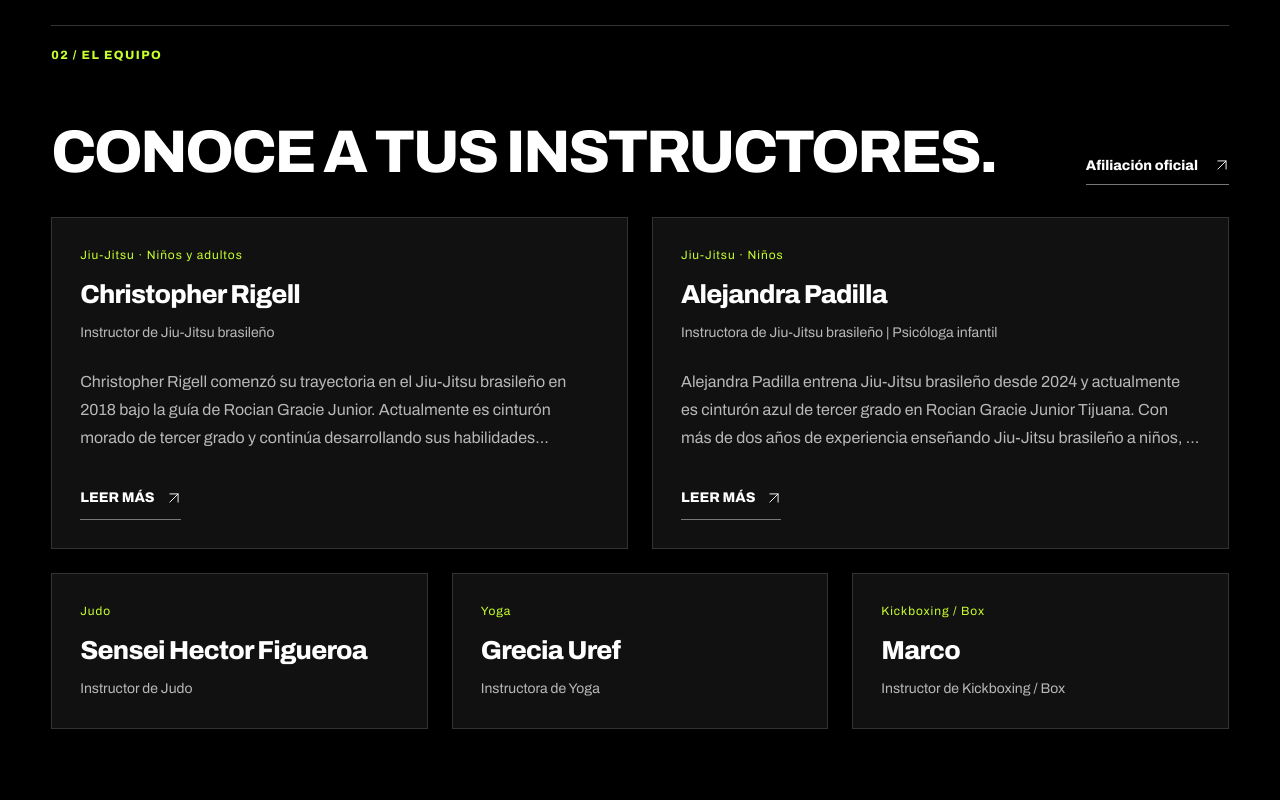
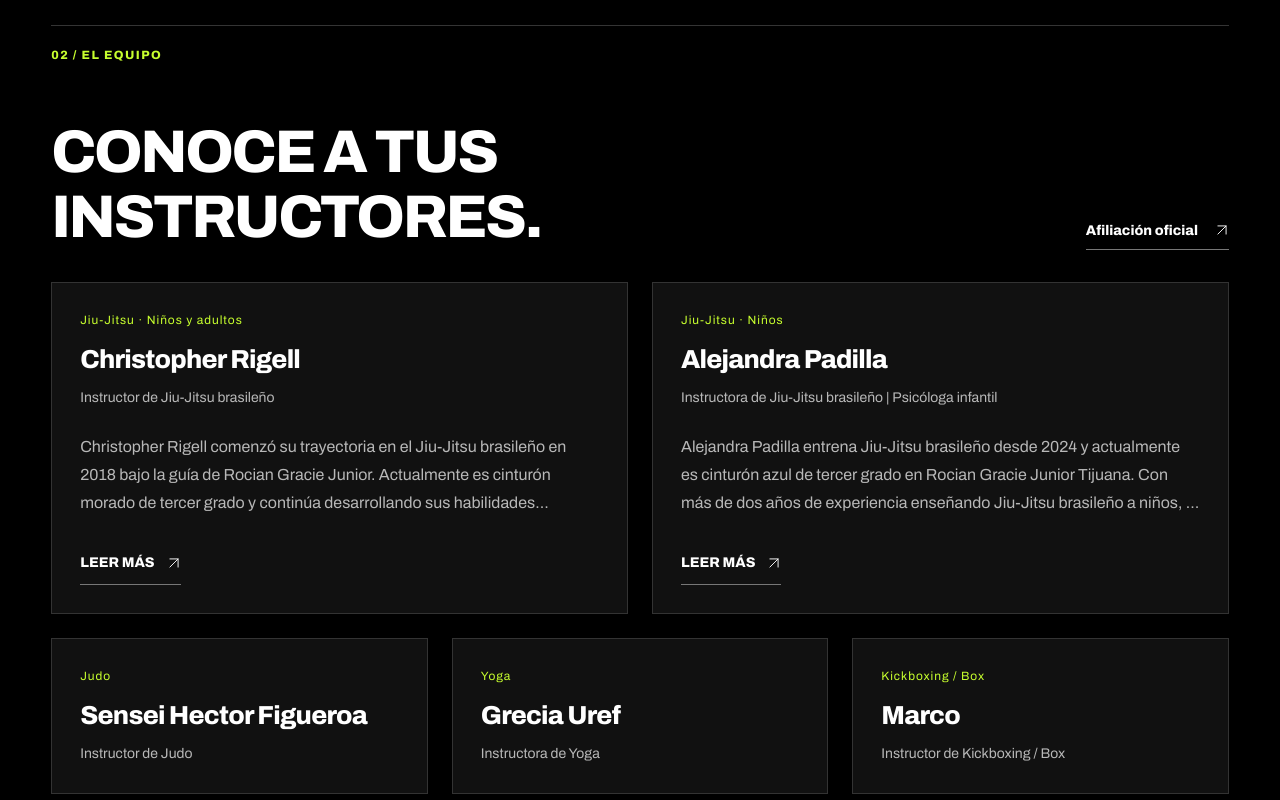
Before and after one commit to jkgraphix11/Rocian-Gracie-Jr-Academy, a website: page dist/index.html in a window 1280 px wide. Shown: the part 1940-2740 px from the top of the page. Drawn offline with Linux system fonts and the light colour scheme.

Commit message:
Limit home section titles to 800px for readable wrapping

```diff
--- a/src/theme.css
+++ b/src/theme.css
@@ -196,7 +196,7 @@ html[lang=es] .hero-title-wrap h1{font-size:clamp(40px,4.9vw,78px)}
 
 /* Home section hierarchy: one eyebrow and one heading scale, below either language's H1. */
 #main{--home-section-size:clamp(32px,4.7vw,76px)}
-#main .home-section-title{font-family:var(--font-brand);font-size:var(--home-section-size);font-weight:800;line-height:1.08;letter-spacing:-.04em;text-transform:uppercase}
+#main .home-section-title{max-width:800px;font-family:var(--font-brand);font-size:var(--home-section-size);font-weight:800;line-height:1.08;letter-spacing:-.04em;text-transform:uppercase}
 #main .section-rule{font-family:var(--font-brand);font-size:12px;font-weight:600;line-height:1.6;letter-spacing:.12em;text-transform:uppercase;align-items:flex-start;gap:24px}
 #main .section-rule>span:first-child{color:#c7ff2e}
 #main .mat-access .section-rule>span:first-child{color:#000}
```
Also changed, not shown: dist/style.css.
